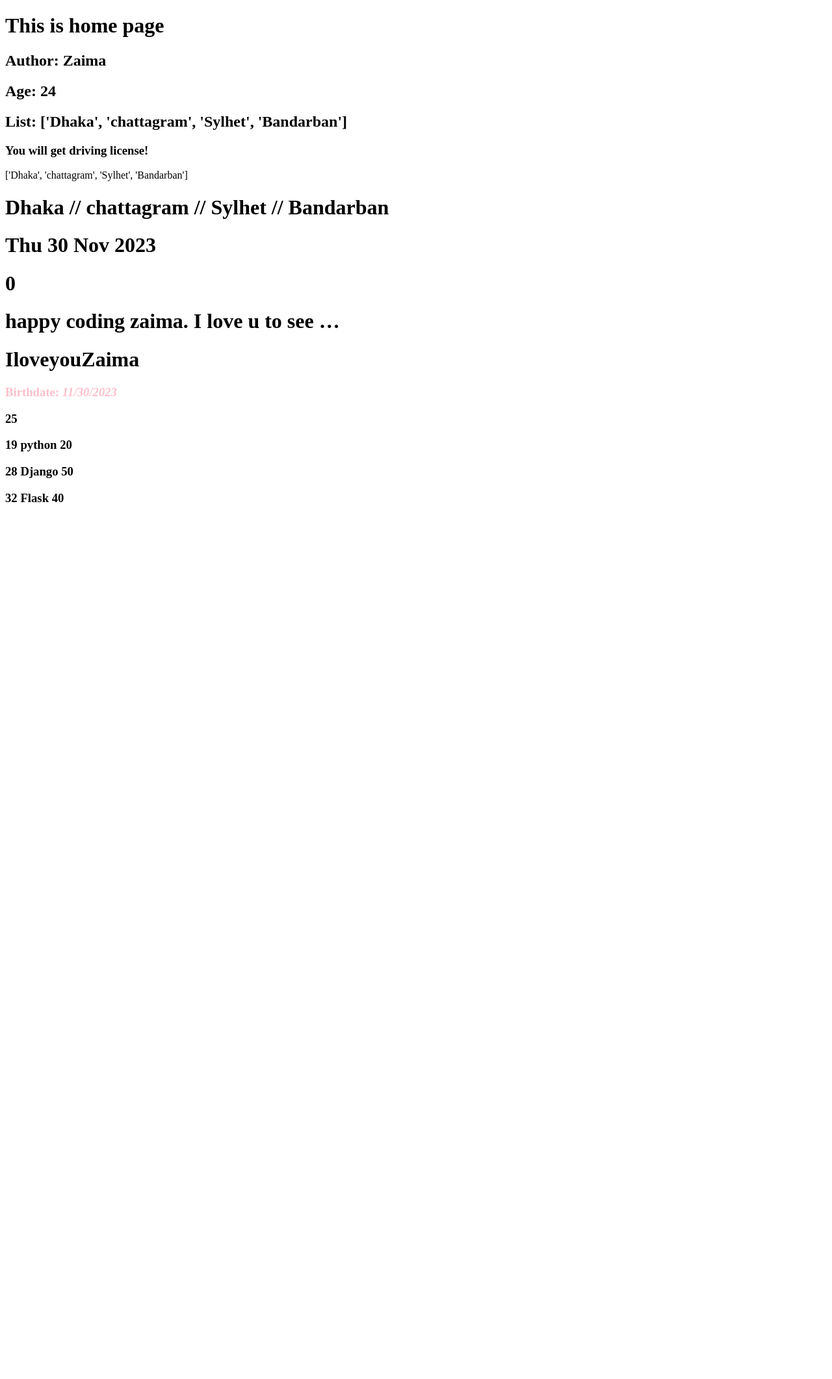
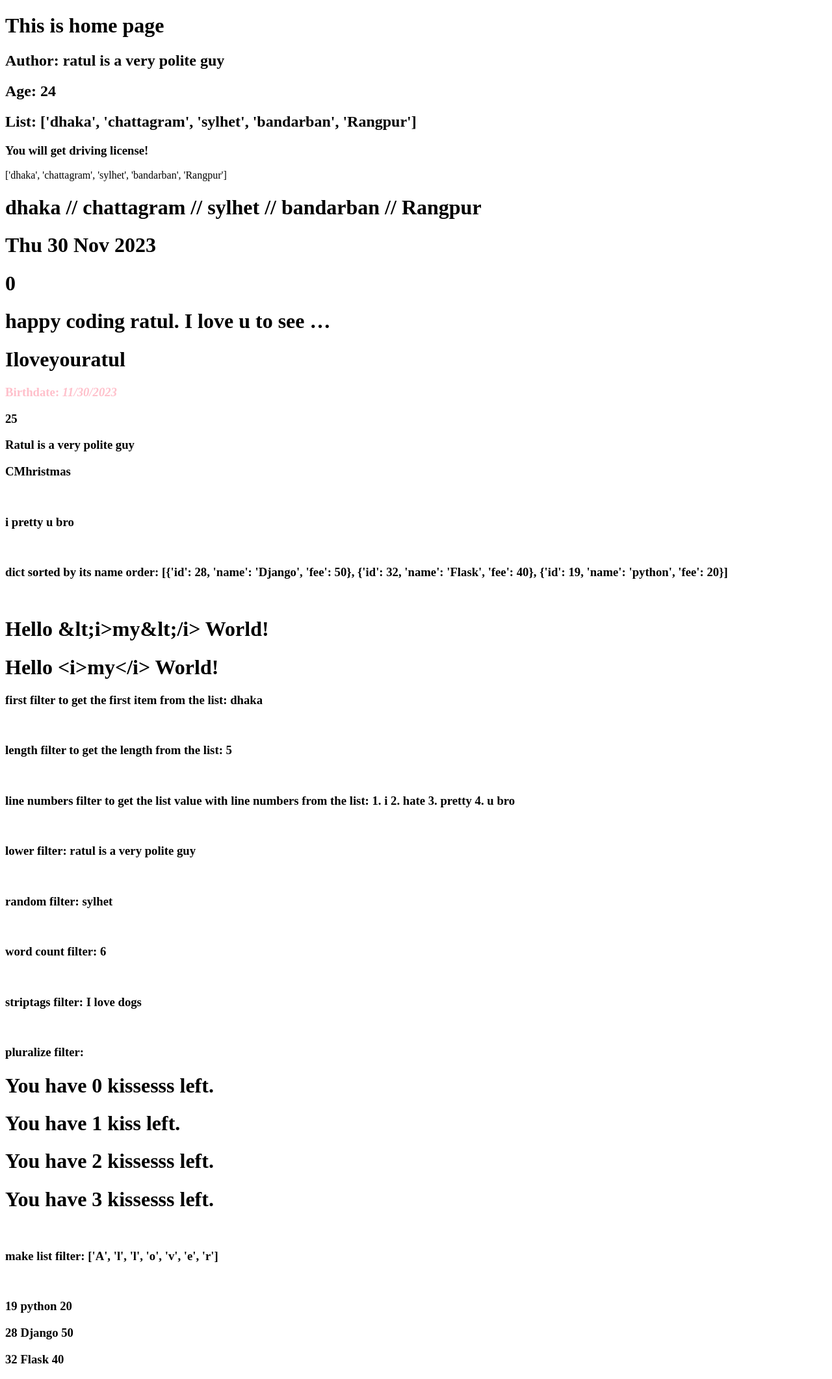
Before and after one commit to roman1117459II/backend_django_all_practice_project_module, a Django app: page /first_app/ in a window 1280 px wide. Shown: the whole page at 65% size. Before the commit the page ends 773 px from the top, so only its background shows below. Run offline with Django 4.2, Linux system fonts and the light colour scheme.

Commit message:
done practice all filters

```diff
--- a/project_03/first_app/templates/home.html
+++ b/project_03/first_app/templates/home.html
@@ -30,9 +30,9 @@
     {% comment %} <h1>{{ val | default: "nothing here" }}</h1> {% endcomment %}
     <h1>{{ val | length }}</h1>
 
-    <h1>{{'happy coding zaima. I love u to see doing code with me and cook delicious food for me.' | truncatewords:8}}</h1>
+    <h1>{{'happy coding ratul. I love u to see doing code with me and cook delicious food for me.' | truncatewords:8}}</h1>
 
-    <h1>{{ "I love you Zaima" | cut:" " }}</h1>
+    <h1>{{ "I love you ratul" | cut:" " }}</h1>
 
 {% comment %} More practice home again {% endcomment %}
 
@@ -40,6 +40,48 @@
 
     <h3> {{ 20 | add:"5" }} </h3>
     {% comment %} This works on through loop <h3> {{ [1, 2, 3] | add:"[4, 5, 6]" }} </h3> {% endcomment %}
+
+    <h3>{{ author | capfirst }} </h3>
+    <h3>{{ 'cMhristmas' | capfirst }} </h3><br>
+    <h3> {{ sentence | cut:"hate" }} </h3><br>
+
+    <h3>dict sorted by its name order:  {{ courses | dictsort:"name" }} </h3><br>
+
+
+    {% autoescape off %}
+        <h1>{{ heading|escape }}</h1>
+        <h1>{{ heading }}</h1>
+    {% endautoescape %}
+
+
+
+    <h3>first filter to get the first item from the list:  {{ lst | first }} </h3><br>
+
+    <h3>length filter to get the length from the list:  {{ lst | length }} </h3><br>
+
+    <h3>line numbers filter to get the list value with line numbers from the list:  {{ sentence | linenumbers }} </h3><br>
+
+    <h3> lower filter: {{ author | lower }} </h3><br>
+
+    <h3> random filter: {{ lst | random }} </h3><br>
+
+    <h3> word count filter: {{ author | wordcount }} </h3><br>
+
+    <h3> striptags filter: {{ stripexm | striptags }} </h3><br>
+
+    <h3> pluralize filter:
+    {% for x in lst2 %}
+        <h1>You have {{ x }} kiss{{ x|pluralize:'esss' }} left.</h1>
+    {% endfor %}
+    </h3><br>
+
+    <h3> make list filter: {{ 'Allover' | make_list }} </h3><br>
+
+
+
+
+
+
 
 
 
--- a/project_03/first_app/views.py
+++ b/project_03/first_app/views.py
@@ -3,7 +3,7 @@ import datetime
 # Create your views here.
 
 def home(request):
-    d = {'author': 'Zaima', 'age': 24, 'lst': ["Dhaka", "chattagram", "Sylhet", "Bandarban"], 'lst2': [1, 2, 3], 'birthday': datetime.datetime.now(), 'val': '','courses': [
+    d = {'author': 'ratul is a very polite guy', 'stripexm': '<b>I</b> <button>love</button> <span>dogs</span>', 'age': 24, 'lst': ["dhaka", "chattagram", "sylhet", "bandarban", "Rangpur"], 'heading': 'Hello &lt;i>my&lt;/i> World!', 'sentence': 'i\nhate \npretty \nu bro', 'lst2': [0, 1, 2, 3], 'birthday': datetime.datetime.now(), 'val': '','courses': [
 
         {
             'id': 19,
```
